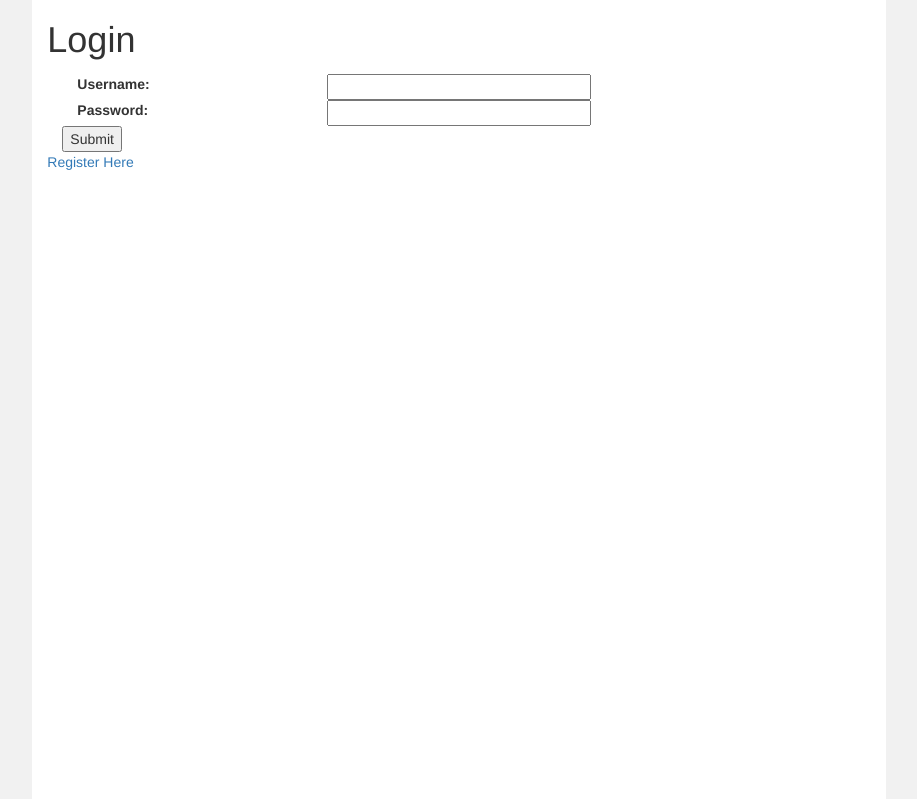
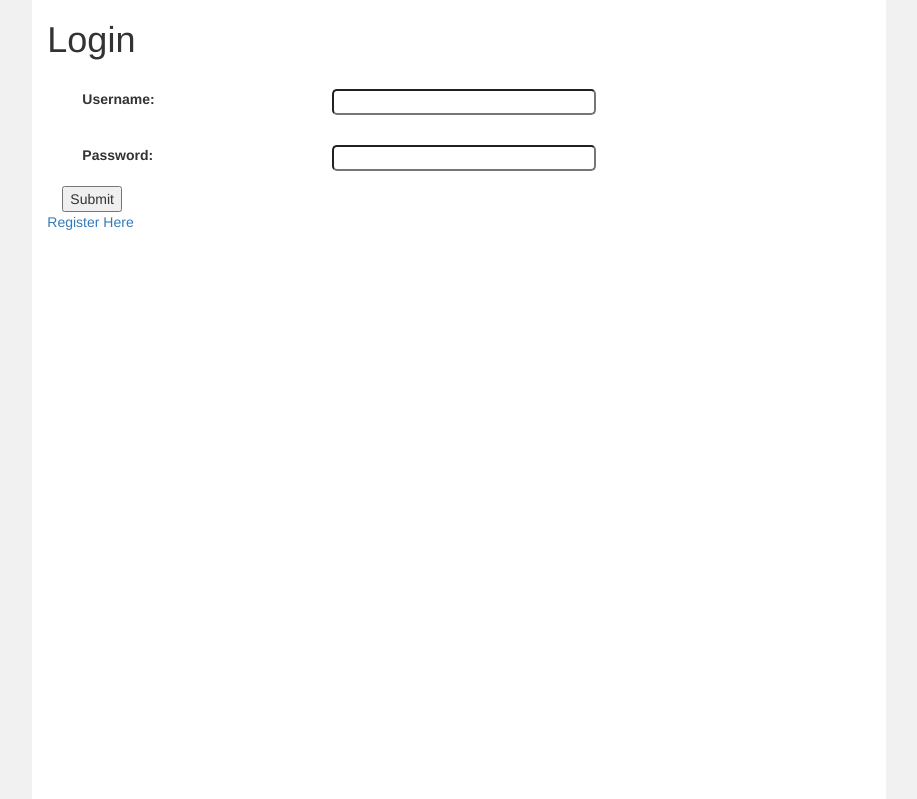
Before and after one commit to dcarlyn/PhiPsiKsu, a PHP site: page /login/login.php in a window 1280 px wide. Shown: the part 52-851 px from the top of the page, without its empty margins (181-1098 px from the left). Run offline with PHP 8.4, Linux system fonts and the light colour scheme; data that the repository does not hold is empty; some libraries are stand-ins or nearby versions.

Commit message:
Added some styling to the login page

```diff
--- a/login/login.php
+++ b/login/login.php
@@ -81,6 +81,7 @@
 		<title>Phi Kappa Psi Login</title>
 		<meta charset="utf-8">
   		<meta name="viewport" content="width=device-width, initial-scale=1">
+  		<link rel="stylesheet" href="login_register_styles.css">
 	</head>
 
 	<style>
@@ -127,14 +128,14 @@
 
 		      		<div>
 		      			<form action="login.php" method="post">
-		      				<div class="col-sm-12 text-left">
+		      				<div class="label-input-pair col-sm-12 text-left">
 		      					<label class = "col-sm-4">Username: </label>
-		      					<input class = "col-sm-4" name = "username" type="text" value = "<?php echo $username; ?>" />
+		      					<input class = "text-input col-sm-4" name = "username" type="text" value = "<?php echo $username; ?>" />
 		      					<p class = "error"><?php echo $username_err; ?></p>
 		      				</div>
-		      				<div class="col-sm-12 text-left">
+		      				<div class="label-input-pair col-sm-12 text-left">
 		      					<label class = "col-sm-4">Password: </label>
-		      					<input class = "col-sm-4" name = "password" type="password" />
+		      					<input class = "text-input col-sm-4" name = "password" type="password" />
 		      					<p class = "error"><?php echo $password_err; ?></p>
 		      				</div>
 		      				<div class = "col-sm-12 text-left">
--- /dev/null
+++ b/login/login_register_styles.css
@@ -0,0 +1,18 @@
+.label {
+
+}
+
+.text-input{
+	border-radius: 5px;
+}
+
+.text-input:focus {
+	border-color: #355E3B;
+	border-width: 2px;
+	border-style: solid;
+}
+
+.label-input-pair {
+	margin: 5px;
+	padding: 10px;
+}
```
